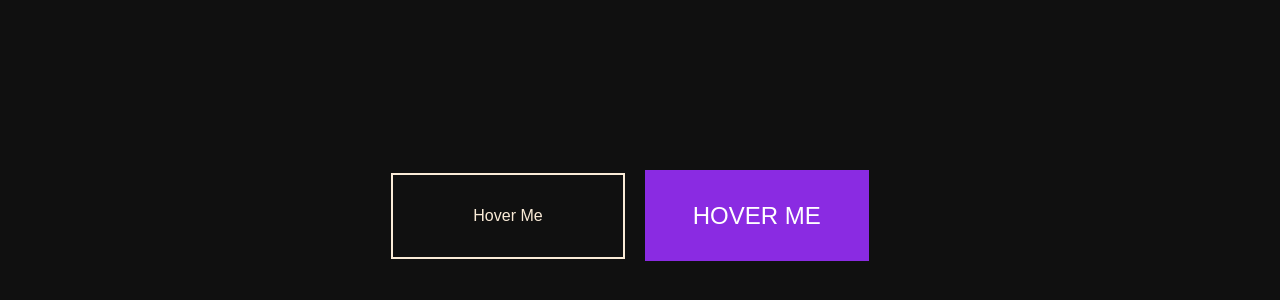
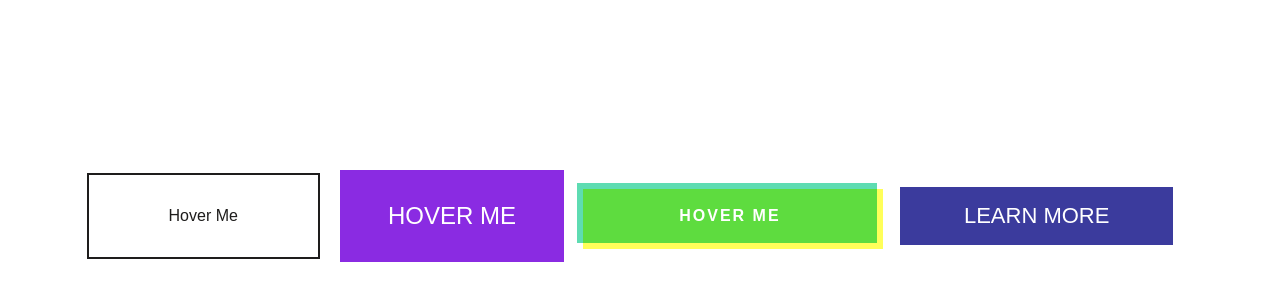
Before and after one commit to OrdepG/Project-5, a plain HTML site: page index.html in a window 1280 px wide. Shown: the part 184-484 px from the top of the page. Drawn offline with Linux system fonts and the light colour scheme.

Commit message:
buttons not finished

```diff
--- a/index.html
+++ b/index.html
@@ -12,7 +12,12 @@
 <div class="botoes">
 
     <a class="btn2" href="">Hover Me</a>
+    <a class="btn3" href="">Hover Me</a>
+        <button class="btn4">
+            Learn more
+        </button>
 </div>
+
     </section>
 
 </body>
--- a/style.css
+++ b/style.css
@@ -9,13 +9,13 @@
     justify-content: center;
     align-items: center;
     height: 100vh;
-    background: rgb(16,16,16);
+    /* background: rgb(16,16,16); */
     font-family: sans-serif;
 }
 a.btn1{
     text-decoration: none;
-    color:antiquewhite;
-    border: 2px solid antiquewhite;
+    color:rgb(30, 29, 28);
+    border: 2px solid rgb(30, 29, 28);
     padding: 2rem 5rem;
     position: relative;
     overflow: hidden;
@@ -45,9 +45,12 @@ a.btn1:hover:before{
 
 .botoes{
     margin: 20px;
+    display: flex;
+    align-items: center;
 }
 
 a.btn2{
+    margin-right: 1rem;
     padding: 2rem 3rem;
     text-transform: uppercase;
     background: blueviolet;
@@ -94,3 +97,74 @@ a.btn2:hover:before,
 a.btn2:hover:after{
 transform: rotateX(0);
 }
+
+a.btn3{
+    width: 300px;
+    height: 60px;
+    text-decoration: none;
+    text-transform: uppercase;
+    background: transparent;
+    text-align: center;
+    line-height: 60px;
+    font-weight: bold;
+    letter-spacing: 2px;
+    position: relative;
+    transition: all 0.2s;
+    color: #fff;
+}
+
+a.btn3:before{
+    content:"";
+    position:absolute;
+    top: -3px;
+    left: -3px;
+    width: 100%;
+    height: 100%;
+    background: #06c988a4;
+    z-index: -1;
+    mix-blend-mode: multiply;
+    transition: all 0.2s;
+    transform-origin: top;
+}
+
+a.btn3:after{
+content:"";
+position: absolute;
+top: 3px;
+left: 3px;
+width: 100%;
+height: 100%;
+background: #ffff00a6;
+z-index: -1;
+mix-blend-mode: multiply;
+transition: all 0.2s;
+transform-origin: bottom;
+}
+
+a.btn3:hover:before{
+    top: -6px;
+    left: 0;
+    transform: perspective(1000px) rotateX(75deg);
+}
+
+a.btn3:hover:after{
+    top: 6px;
+    left: 0;
+    transform: perspective(1000px) rotateX(75deg);
+}
+
+a.btn3:hover{
+    color: #000;
+}
+
+.btn4{
+    margin-left: 20px;
+border: none;
+padding: 1rem 4rem;
+background: rgba(17,17, 137, 0.8224);
+color: #fff;
+font-size: 22px;
+text-transform: uppercase;
+position: relative;
+cursor: pointer;
+}
```
